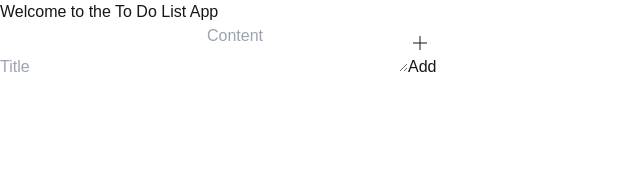
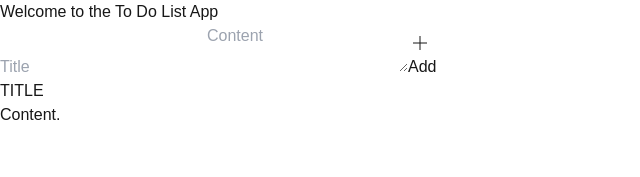
Before and after one commit to pmaroal/centro-de-fisioterapia, a Next.js app: page / in a window 1280 px wide. Shown: the top 177 px of the page, without its empty margins (0-640 px from the left). Built offline with nearby package versions, Linux system fonts and the light colour scheme.

Commit message:
fix button

```diff
--- a/src/app/components/molecules/button.tsx
+++ b/src/app/components/molecules/button.tsx
@@ -1,6 +1,6 @@
-import AddIcon from '../svg/add'
-import DeleteIcon from '../svg/delete'
-import UpdateIcon from '../svg/update'
+import AddIcon from '../atoms/svg/add'
+import DeleteIcon from '../atoms/svg/delete'
+import UpdateIcon from '../atoms/svg/update'
 
 export interface ButtonProps {
   type: 'add' | 'delete' | 'update' // Solo permite estos valores
@@ -36,7 +36,7 @@ export default function Button({
 
   return (
     <button
-      type="button"
+      type="submit"
       disabled={isLoading}
       onClick={onClick}
       className={`m-2 flex flex-row-reverse items-center justify-center gap-2 rounded bg-blue-500 p-2 text-white ${className}`}
--- a/src/app/components/molecules/icon.tsx
+++ b/src/app/components/molecules/icon.tsx
@@ -1,6 +1,6 @@
-import AddIcon from '../svg/add'
-import DeleteIcon from '../svg/delete'
-import UpdateIcon from '../svg/update'
+import AddIcon from '../atoms/svg/add'
+import DeleteIcon from '../atoms/svg/delete'
+import UpdateIcon from '../atoms/svg/update'
 
 interface IconProps {
   type: string
--- /dev/null
+++ b/src/app/components/molecules/note.tsx
@@ -0,0 +1,10 @@
+export default function Note() {
+  return (
+    <div className="flex flex-row gap-2">
+      <h2 className="text-2xl font-bold">TITLE</h2>
+      <div className="flex flex-col gap-2">
+        <p>Content.</p>
+      </div>
+    </div>
+  )
+}
--- a/src/app/components/organisms/addSection.tsx
+++ b/src/app/components/organisms/addSection.tsx
@@ -1,3 +1,4 @@
+'use client'
 import { useCreateNote } from '@/hooks/useCreateNote'
 import { useState } from 'react'
 import Button from '../molecules/button'
@@ -34,6 +35,7 @@ export default function AddSection() {
 
         <Button type="add" onClick={() => console.log('Add clicked')} />
       </form>
+      {error && <p className="text-red-500">{error}</p>}
     </div>
   )
 }
--- a/src/app/page.tsx
+++ b/src/app/page.tsx
@@ -1,35 +1,14 @@
-'use client'
-
-import { useState } from 'react'
-import { useCreateNote } from '@/hooks/useCreateNote'
-import AddIcon from './components/svg/add'
-import UpdateIcon from './components/svg/update'
-import DeleteIcon from './components/svg/delete'
-import { Icon } from './components/molecules/icon'
-import Button from './components/molecules/button'
+import Note from './components/molecules/note'
 import AddSection from './components/organisms/addSection'
 
 export default function Home() {
-  const { createNote, isLoading, error } = useCreateNote()
-  const [title, setTitle] = useState('')
-  const [content, setContent] = useState('')
-
-  const handleSubmit = async (e: React.FormEvent) => {
-    e.preventDefault()
-    await createNote({ title, content })
-    setTitle('')
-    setContent('')
-    alert('Nota creada exitosamente')
-  }
-
   return (
     <main className="flex h-screen flex-col items-center justify-center gap-10">
       <h1 className="text-center text-4xl font-bold">
         Welcome to the To Do List App
       </h1>
       <AddSection />
-
-      {error && <p className="text-red-500">{error}</p>}
+      <Note />
     </main>
   )
 }
```
Also changed, not shown: src/app/components/atoms/svg/add.tsx (renamed from src/app/components/svg/add.tsx), src/app/components/atoms/svg/delete.tsx (renamed from src/app/components/svg/delete.tsx), src/app/components/atoms/svg/update.tsx (renamed from src/app/components/svg/update.tsx).
